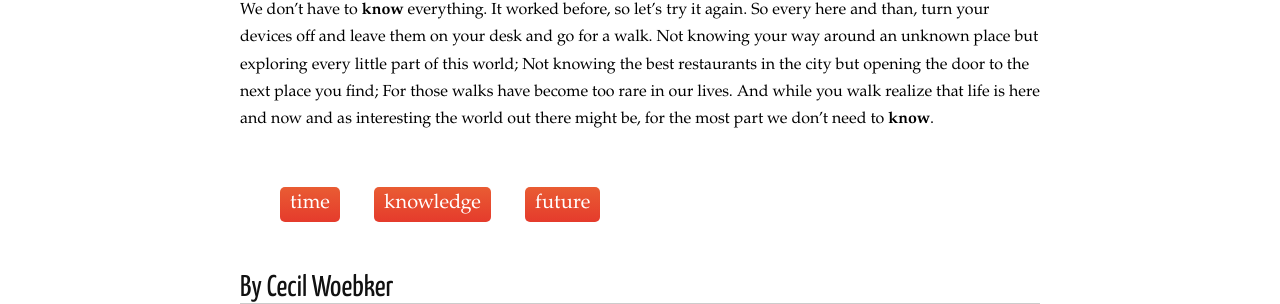
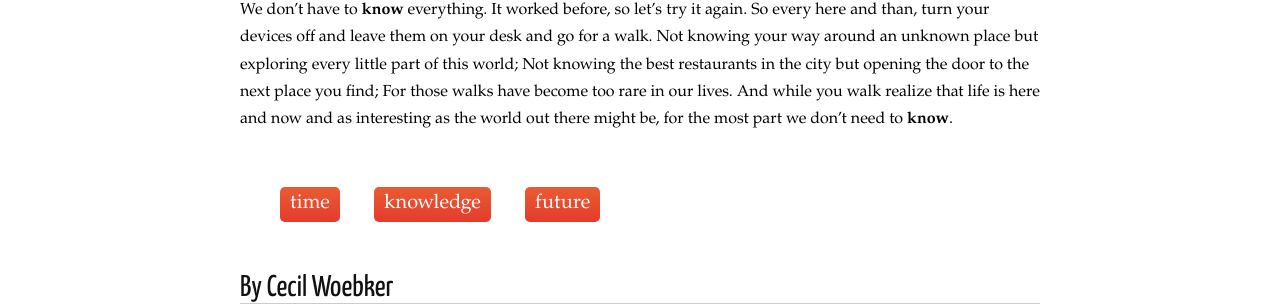
Before and after one commit to cwoebker/.com, a Jekyll site: the page built from _posts/2012-12-10-not-knowing.markdown, in a window 1280 px wide and 900 px high, scrolled down 982 px. Shown: the part 258-562 px from the top of the window. Built offline with Jekyll 4.4.1, drawn with Linux system fonts in a browser that asks for light colours; Markdown is read by kramdown in place of the engine named in the settings; comment, search, counter and statistics services are not loaded.

```diff
--- a/_posts/2012-09-12-the-beauty-of-big-pictures.markdown
+++ b/_posts/2012-09-12-the-beauty-of-big-pictures.markdown
@@ -214,6 +214,10 @@ This is it.
 All the pictures are going to be on your computer now.
 Sorted by year, month and name.
 
+---
+
+After reading this post about "[Python Libraries that I should know](http://doda.co/7-python-libraries-you-should-know-about)"" I learned about [PyQuery](http://packages.python.org/pyquery/) which might be interesting to look at in the future.
+
 ## The Result ##
 
 I added some nice output that tells you about the current status thanks to [clint](http://github.com/kennethreitz/clint).
--- a/_posts/2012-12-10-not-knowing.markdown
+++ b/_posts/2012-12-10-not-knowing.markdown
@@ -39,4 +39,4 @@ But for the most part - because it was so inaccessible - people didn't **know**.
 
 ---
 
-We don't have to **know** everything. It worked before, so let's try it again. So every here and than, turn your devices off and leave them on your desk and go for a walk. Not knowing your way around an unknown place but exploring every little part of this world; Not knowing the best restaurants in the city but opening the door to the next place you find; For those walks have become too rare in our lives. And while you walk realize that life is here and now and as interesting the world out there might be, for the most part we don't need to **know**.
+We don't have to **know** everything. It worked before, so let's try it again. So every here and than, turn your devices off and leave them on your desk and go for a walk. Not knowing your way around an unknown place but exploring every little part of this world; Not knowing the best restaurants in the city but opening the door to the next place you find; For those walks have become too rare in our lives. And while you walk realize that life is here and now and as interesting as the world out there might be, for the most part we don't need to **know**.
```
